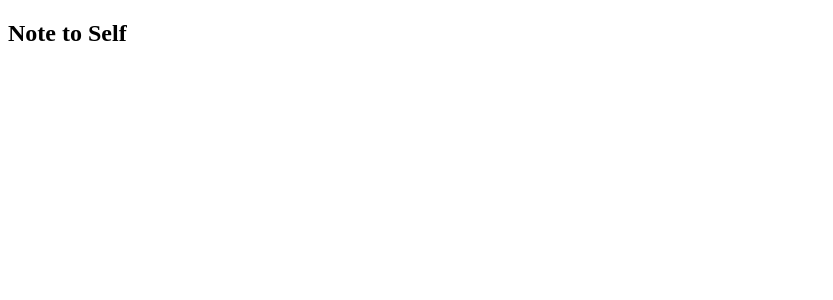
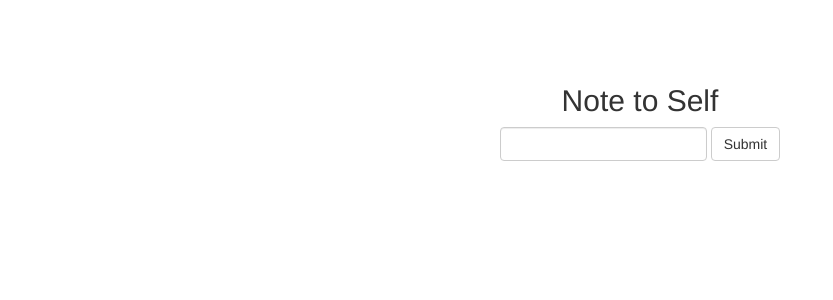
Before and after one commit to thomasphillips3/notetoself, a React (Create React App) app: page / in a window 1280 px wide. Shown: the top 300 px of the page, without its empty margins (0-833 px from the left). Built offline with nearby package versions, Linux system fonts and the light colour scheme.

Commit message:
Can take notes and display in a list

```diff
--- a/package.json
+++ b/package.json
@@ -3,7 +3,9 @@
   "version": "0.1.0",
   "private": true,
   "dependencies": {
+    "babel-preset-react-app": "^3.1.2",
     "react": "^16.4.1",
+    "react-bootstrap": "^0.32.1",
     "react-dom": "^16.4.1",
     "react-scripts": "1.1.4"
   },
--- a/public/index.html
+++ b/public/index.html
@@ -10,6 +10,8 @@
     -->
     <link rel="manifest" href="%PUBLIC_URL%/manifest.json">
     <link rel="shortcut icon" href="%PUBLIC_URL%/favicon.ico">
+    <link rel="stylesheet" href="https://maxcdn.bootstrapcdn.com/bootstrap/3.3.7/css/bootstrap.min.css" integrity="sha384-BVYiiSIFeK1dGmJRAkycuHAHRg32OmUcww7on3RYdg4Va+PmSTsz/K68vbdEjh4u"
+      crossorigin="anonymous">
     <!--
       Notice the use of %PUBLIC_URL% in the tags above.
       It will be replaced with the URL of the `public` folder during the build.
--- a/src/components/App.js
+++ b/src/components/App.js
@@ -1,10 +1,39 @@
 import React, { Component } from 'react';
+import { Form, FormControl, Button } from 'react-bootstrap';
 
 class App extends Component {
+    constructor() {
+        super();
+
+        this.state = {
+            text: '',
+            notes: []
+        }
+    }
+
+    submit() {
+        const { notes, text } = this.state;
+
+        notes.push({ text });
+        this.setState({ notes })
+    }
+
     render() {
         return (
             <div>
                 <h2>Note to Self</h2>
+                <Form inline>
+                    <FormControl onChange={event => this.setState({ text: event.target.value })} />
+                    {' '}
+                    <Button onClick={()=>{this.submit()}}>Submit</Button>
+                </Form>
+                {
+                    this.state.notes.map((note, index) => {
+                        return (
+                            <div key={index}>{note.text}</div>
+                        )
+                    })
+                }
             </div>
         )
     }
--- /dev/null
+++ b/src/index.css
@@ -0,0 +1,4 @@
+body {
+    text-align: center;
+    padding: 5%;
+}
--- a/src/index.js
+++ b/src/index.js
@@ -1,5 +1,6 @@
 import React from 'react';
 import ReactDOM from 'react-dom';
 import App from './components/App';
+import './index.css';
 
 ReactDOM.render(<App />, document.getElementById('root'));
```
Also changed, not shown: 1 other file (tests, documents, lock files or other folders).
